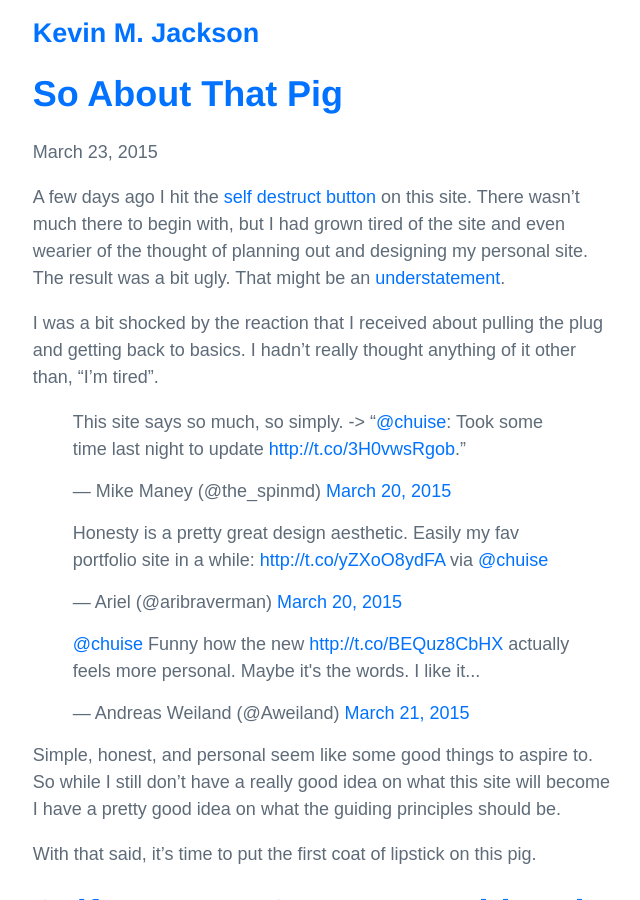
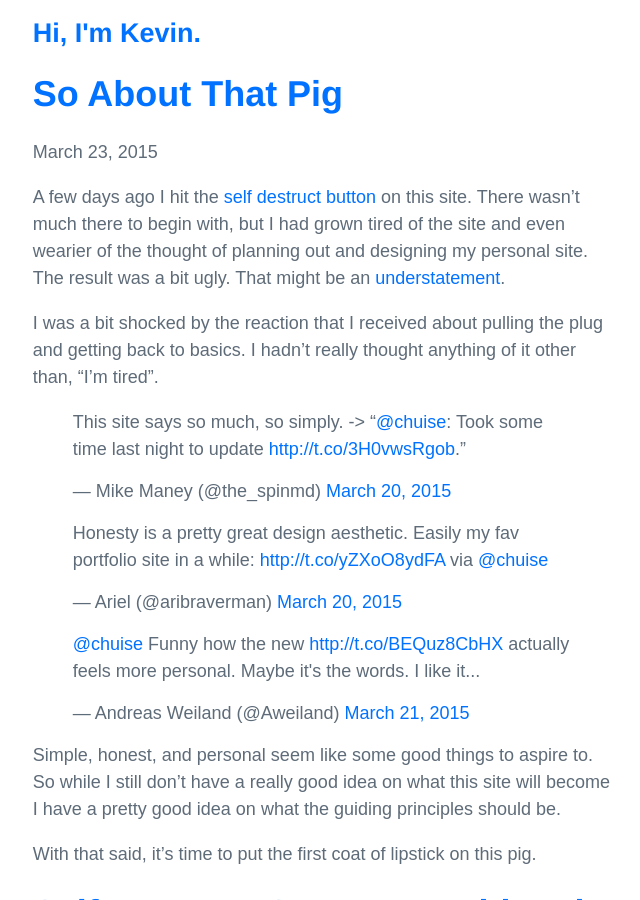
Before and after one commit to chuise/dot-com, a Jekyll site: the page built from index.html, in a window 1280 px wide and 900 px high. Shown: the whole window, without its empty margins (317-957 px from the left). Built offline with Jekyll 4.4.1, drawn with Linux system fonts in a browser that asks for light colours; comment, search, counter and statistics services are not loaded.

Commit message:
Added a favicon.
Added a favicon for the site. It’s an @ symbol. Why? I don’t know.
Seemed fun.

```diff
--- a/_includes/header.liquid
+++ b/_includes/header.liquid
@@ -27,10 +27,12 @@
 	{% endfor %}
 	<meta property="og:url" content="http://chuise.com{{ page.url }}" />
 
-  <script src="//use.typekit.net/ora7ych.js"></script>
-  <script>try{Typekit.load();}catch(e){}</script>
+	<script src="//use.typekit.net/ora7ych.js"></script>
+	<script>try{Typekit.load();}catch(e){}</script>
 
 	<link rel="stylesheet" type="text/css" href="/thisismy.css?{{ site.version }}">
+	<link rel="shortcut icon" href="/favicon.ico" type="image/x-icon">
+	<link rel="icon" href="/favicon.ico" type="image/x-icon">
 
 	<script>
 	  (function(i,s,o,g,r,a,m){i['GoogleAnalyticsObject']=r;i[r]=i[r]||function(){
@@ -45,6 +47,6 @@
 <body>
 	<div id="topbar">
   	<header>
-  	  <h1><a href="/" title="Home">Kevin M. Jackson</a></h1>
+  	  <h1><a href="/" title="Home">Hi, I'm Kevin.</a></h1>
   	</header>
   </div>
```
Also changed, not shown: favicon.ico (added), 5 other files.
